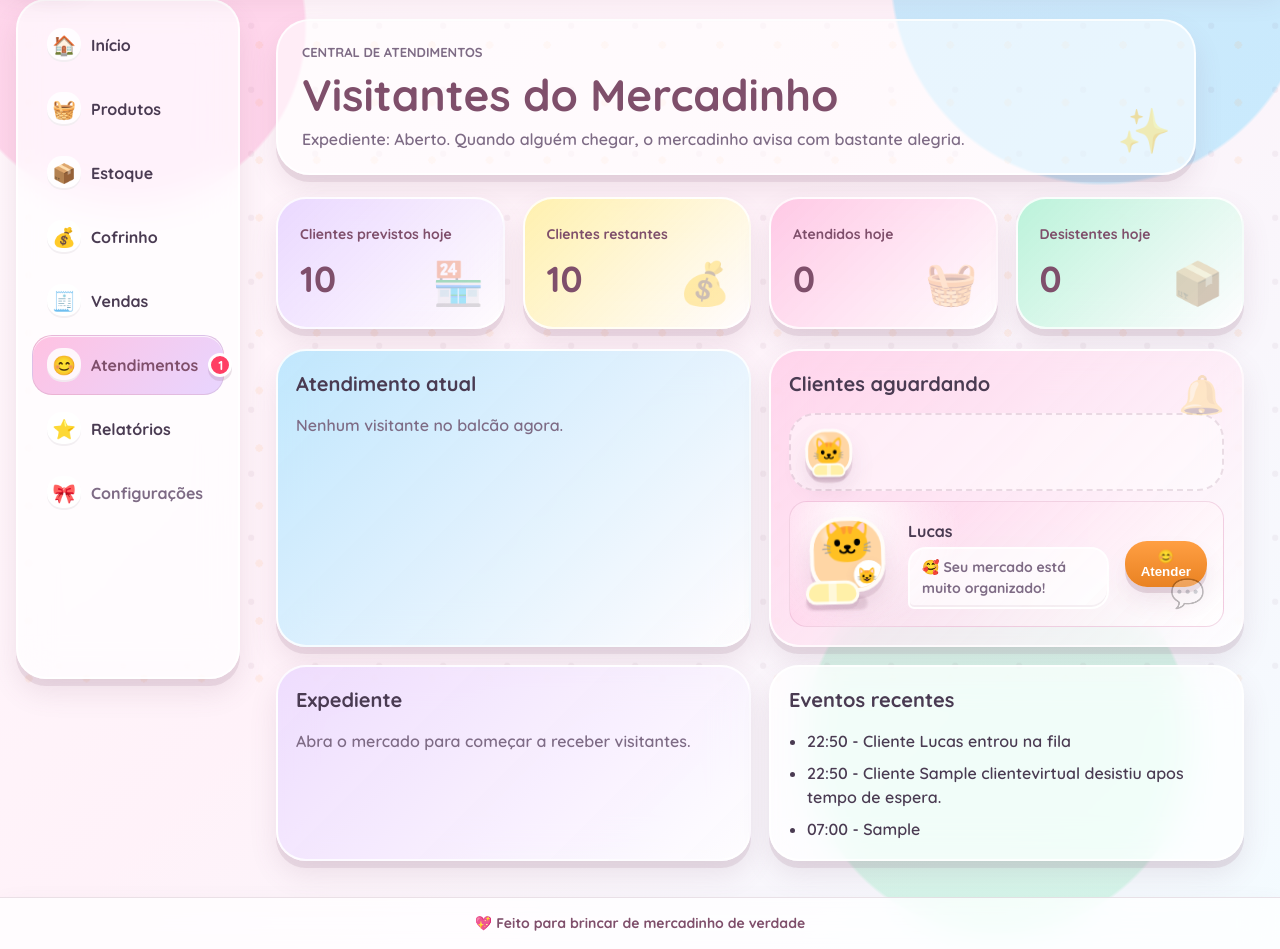
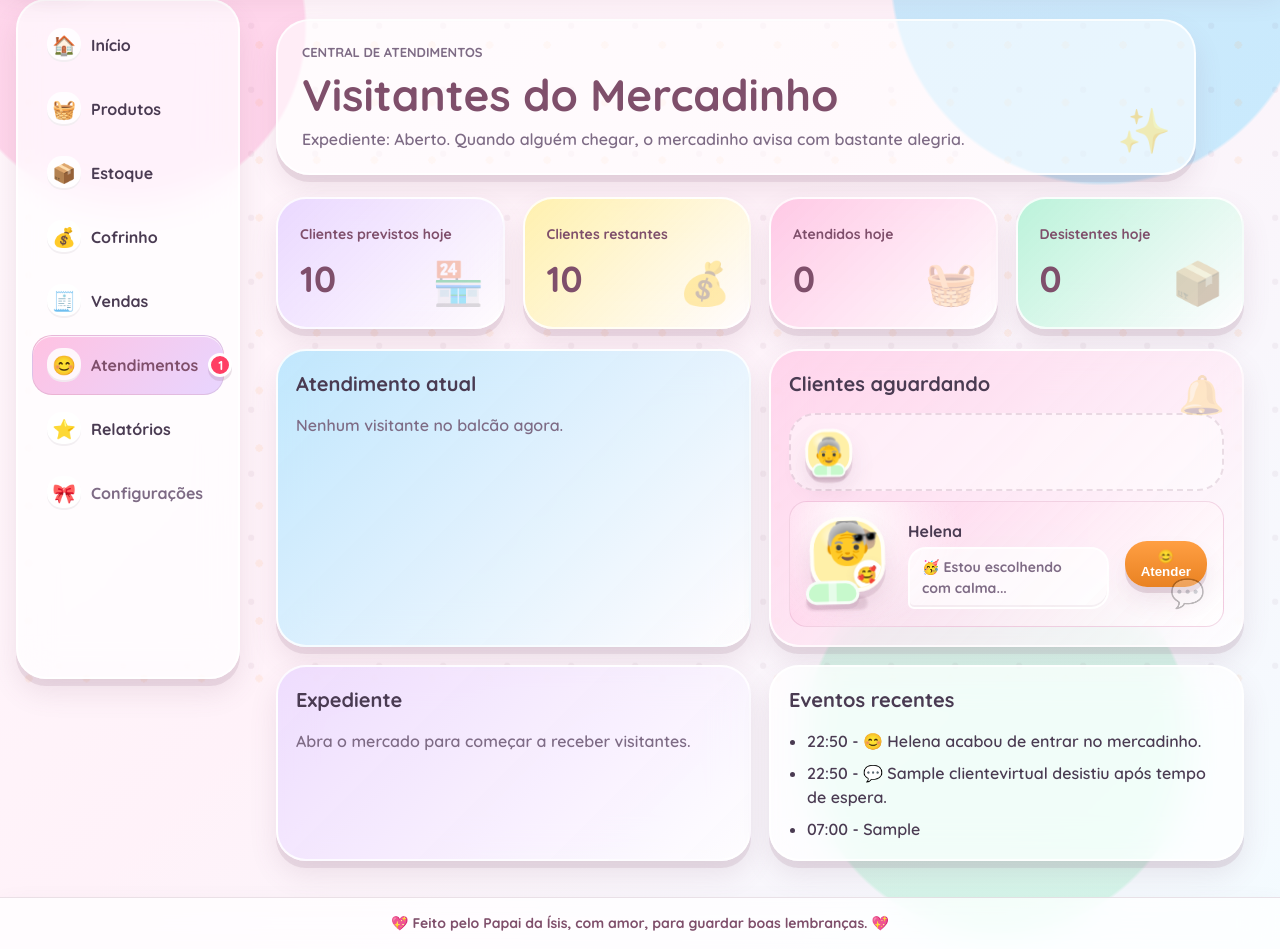
Before and after one commit to sidcleiviana/mercadinho-da-isis, a Django app: page /clientes/ in a window 1280 px wide. Shown: the part 99-1048 px from the top of the page. Run offline with Django 5.2, Linux system fonts and the light colour scheme; tables that the repository leaves empty hold one stand-in row (values such as "Sample post").

Commit message:
Aumenta variedade dos clientes virtuais

```diff
--- a/mercadinho/apps/clientes/tests.py
+++ b/mercadinho/apps/clientes/tests.py
@@ -30,6 +30,7 @@ from .services import (
     gerar_atendimentos_do_dia,
     garantir_clientes_iniciais,
     iniciar_atendimento,
+    NOMES_INICIAIS,
     processar_desistencias,
     processar_fluxo_clientes,
     responder_conversa,
@@ -68,8 +69,9 @@ class MotorClientesVirtuaisTest(TestCase):
     def test_garante_clientes_iniciais_sem_personalidade(self):
         garantir_clientes_iniciais()
 
-        self.assertEqual(ClienteVirtual.objects.count(), 15)
+        self.assertEqual(ClienteVirtual.objects.count(), len(NOMES_INICIAIS))
         self.assertTrue(ClienteVirtual.objects.filter(nome="Ana", ativo=True).exists())
+        self.assertTrue(ClienteVirtual.objects.filter(nome="Ísis", ativo=True).exists())
 
     def test_nao_gera_clientes_com_expediente_fechado(self):
         atendimentos = gerar_atendimentos_do_dia(timezone.now())
--- a/mercadinho/static/css/base.css
+++ b/mercadinho/static/css/base.css
@@ -2483,6 +2483,8 @@ tbody tr:hover td {
 }
 
 .mf-client-emoji {
+    position: relative;
+    z-index: 2;
     font-size: 44px;
     line-height: 1;
     transform: translateY(-2px);
@@ -2503,6 +2505,34 @@ tbody tr:hover td {
         linear-gradient(90deg, transparent 42%, rgba(255, 255, 255, 0.56) 42% 58%, transparent 58%),
         var(--avatar-shirt);
     box-shadow: 0 5px 0 rgba(127, 79, 107, 0.1);
+}
+
+.mf-client-hair {
+    position: absolute;
+    left: 14px;
+    top: 8px;
+    z-index: 1;
+    width: 48px;
+    height: 22px;
+    border-radius: 22px 22px 10px 10px;
+    background: var(--avatar-hair);
+    opacity: 0.42;
+    transform: rotate(-3deg);
+}
+
+.mf-client-accessory {
+    position: absolute;
+    right: 2px;
+    top: 0;
+    z-index: 4;
+    display: inline-grid;
+    place-items: center;
+    min-width: 28px;
+    min-height: 28px;
+    border-radius: 50%;
+    font-size: 22px;
+    filter: drop-shadow(0 3px 0 rgba(127, 79, 107, 0.12));
+    animation: mf-accessory-wiggle 3.2s ease-in-out infinite;
 }
 
 .mf-client-avatar-mini .mf-client-shirt {
@@ -2541,7 +2571,9 @@ tbody tr:hover td {
 }
 
 .mf-client-avatar-mini .mf-client-smile,
-.mf-client-avatar-mini .mf-client-blink {
+.mf-client-avatar-mini .mf-client-blink,
+.mf-client-avatar-mini .mf-client-hair,
+.mf-client-avatar-mini .mf-client-accessory {
     display: none;
 }
 
@@ -2784,6 +2816,17 @@ tbody tr:hover td {
     }
 }
 
+@keyframes mf-accessory-wiggle {
+    0%,
+    100% {
+        transform: rotate(-6deg);
+    }
+
+    50% {
+        transform: rotate(8deg) translateY(-2px);
+    }
+}
+
 @keyframes mf-chat-pop {
     to {
         opacity: 1;
--- a/mercadinho/static/js/mercadinho-effects.js
+++ b/mercadinho/static/js/mercadinho-effects.js
@@ -6,23 +6,35 @@
     var clientMemoryStore = "mercadinho-client-memory";
     var clientArrivalStore = "mercadinho-client-arrivals";
     var audioContext = null;
+    var femaleNames = [
+        "isis", "alice", "helena", "laura", "valentina", "sofia", "cecilia", "manuela",
+        "luna", "liz", "beatriz", "julia", "maria", "heloisa", "clara", "elisa",
+        "aurora", "catarina", "melissa", "bianca", "ana", "fernanda"
+    ];
+    var maleNames = [
+        "miguel", "arthur", "theo", "davi", "bernardo", "gabriel", "lucas", "pedro",
+        "rafael", "enzo", "samuel", "heitor", "matheus", "henrique", "benjamin", "caio",
+        "joaquim", "nicolas", "felipe", "daniel", "carlos", "joao", "gustavo"
+    ];
     var characterProfiles = [
-        { emoji: "👧", title: "Menina sorridente", mood: "😊", color: "#ffc2e2" },
-        { emoji: "👦", title: "Menino de boné", mood: "😄", color: "#a6e2fe" },
-        { emoji: "👵", title: "Vovó simpática", mood: "🥰", color: "#fff0a8" },
-        { emoji: "👴", title: "Vovô gentil", mood: "😊", color: "#e8d5ff" },
-        { emoji: "🧒", title: "Criança curiosa", mood: "🤔", color: "#b4f2d6" },
-        { emoji: "👩", title: "Mamãe", mood: "😍", color: "#ffd1dc" },
-        { emoji: "👨", title: "Papai", mood: "😄", color: "#b8e8ff" },
-        { emoji: "🧑‍🍳", title: "Cozinheiro", mood: "😋", color: "#ffe0b5" },
-        { emoji: "🦸", title: "Super-herói", mood: "🥳", color: "#d5c7ff" },
-        { emoji: "🧙", title: "Mago", mood: "😲", color: "#d9c2ff" },
-        { emoji: "🧸", title: "Ursinho", mood: "🥰", color: "#f6d7b8" },
-        { emoji: "🐼", title: "Panda", mood: "😊", color: "#e5e7eb" },
-        { emoji: "🐱", title: "Gatinho", mood: "😺", color: "#ffd6a5" },
-        { emoji: "🐰", title: "Coelhinho", mood: "😍", color: "#ffe4f1" },
-        { emoji: "🐶", title: "Cachorrinho", mood: "😄", color: "#d8b894" },
-        { emoji: "🐸", title: "Sapinho", mood: "🤗", color: "#b4f2d6" }
+        { emoji: "👧", gender: "female", title: "Menina sorridente", mood: "😊", color: "#ffc2e2" },
+        { emoji: "👧", gender: "female", title: "Menina de laço", mood: "😍", color: "#ffe4f1" },
+        { emoji: "👩", gender: "female", title: "Mamãe alegre", mood: "🥰", color: "#ffd1dc" },
+        { emoji: "👵", gender: "female", title: "Vovó simpática", mood: "🥰", color: "#fff0a8" },
+        { emoji: "👦", gender: "male", title: "Menino de boné", mood: "😄", color: "#a6e2fe" },
+        { emoji: "👦", gender: "male", title: "Menino curioso", mood: "🤔", color: "#b4f2d6" },
+        { emoji: "👨", gender: "male", title: "Papai alegre", mood: "😄", color: "#b8e8ff" },
+        { emoji: "👴", gender: "male", title: "Vovô gentil", mood: "😊", color: "#e8d5ff" },
+        { emoji: "🧒", gender: "any", title: "Criança curiosa", mood: "🤔", color: "#b4f2d6" },
+        { emoji: "🧑‍🍳", gender: "any", title: "Cozinheiro", mood: "😋", color: "#ffe0b5" },
+        { emoji: "🦸", gender: "any", title: "Super-herói", mood: "🥳", color: "#d5c7ff" },
+        { emoji: "🧙", gender: "any", title: "Mago", mood: "😲", color: "#d9c2ff" },
+        { emoji: "🧸", gender: "any", title: "Ursinho", mood: "🥰", color: "#f6d7b8" },
+        { emoji: "🐼", gender: "any", title: "Panda", mood: "😊", color: "#e5e7eb" },
+        { emoji: "🐱", gender: "any", title: "Gatinho", mood: "😺", color: "#ffd6a5" },
+        { emoji: "🐰", gender: "any", title: "Coelhinho", mood: "😍", color: "#ffe4f1" },
+        { emoji: "🐶", gender: "any", title: "Cachorrinho", mood: "😄", color: "#d8b894" },
+        { emoji: "🐸", gender: "any", title: "Sapinho", mood: "🤗", color: "#b4f2d6" }
     ];
     var personalityLines = [
         "Que mercadinho bonito!",
@@ -286,10 +298,41 @@
         return normalize(name || "cliente").replace(/\s+/g, "-");
     }
 
+    function genderForName(name) {
+        var key = clientKey(name);
+        if (femaleNames.indexOf(key) >= 0) {
+            return "female";
+        }
+        if (maleNames.indexOf(key) >= 0) {
+            return "male";
+        }
+        return "any";
+    }
+
     function profileForClient(name, id) {
         var seed = hashText((name || "") + ":" + (id || ""));
-        var profile = characterProfiles[seed % characterProfiles.length];
-        var shirtColors = ["#ffc2e2", "#a6e2fe", "#fff0a8", "#b4f2d6", "#e8d5ff", "#ffd6a5"];
+        var gender = genderForName(name);
+        var compatibleProfiles = characterProfiles.filter(function (profile) {
+            if (gender === "any") {
+                return true;
+            }
+            if (seed % 6 === 0) {
+                return profile.gender === gender || profile.gender === "any";
+            }
+            return profile.gender === gender;
+        });
+        var profiles = compatibleProfiles.length ? compatibleProfiles : characterProfiles;
+        var profile = profiles[seed % profiles.length];
+        var shirtColors = ["#ffc2e2", "#a6e2fe", "#fff0a8", "#b4f2d6", "#e8d5ff", "#ffd6a5", "#ffb3c7", "#c7f9cc"];
+        var hairColors = ["#6b3f2f", "#2f241f", "#9a6a3a", "#f2c078", "#5b4b8a", "#7f4f6b"];
+        var accessories = ["🎀", "🧢", "🕶️", "🎒", "⭐", "🌈", ""];
+        var accessory = accessories[(seed + 3) % accessories.length];
+        if (gender === "female" && seed % 3 === 0) {
+            accessory = "🎀";
+        }
+        if (gender === "male" && seed % 3 === 0) {
+            accessory = "🧢";
+        }
         return {
             emoji: profile.emoji,
             title: profile.title,
@@ -297,6 +340,8 @@
             color: profile.color,
             shirt: shirtColors[seed % shirtColors.length],
             accent: shirtColors[(seed + 2) % shirtColors.length],
+            hair: hairColors[seed % hairColors.length],
+            accessory: accessory,
             personality: personalityLines[seed % personalityLines.length]
         };
     }
@@ -334,6 +379,8 @@
             '<span class="mf-client-avatar mf-client-avatar-' + (size || "normal") + '" style="--avatar-bg:' + profile.color + '; --avatar-shirt:' + profile.shirt + '; --avatar-accent:' + profile.accent + '">' +
             '<span class="mf-client-shadow"></span>' +
             '<span class="mf-client-body">' +
+            '<span class="mf-client-hair" style="--avatar-hair:' + profile.hair + '" aria-hidden="true"></span>' +
+            '<span class="mf-client-accessory" aria-hidden="true">' + profile.accessory + '</span>' +
             '<span class="mf-client-emoji">' + profile.emoji + '</span>' +
             '<span class="mf-client-blink" aria-hidden="true"></span>' +
             '<span class="mf-client-smile" aria-hidden="true">' + mood + '</span>' +
@@ -368,7 +415,10 @@
     }
 
     function extractClientName(text) {
-        var match = String(text || "").match(/Cliente\s+(.+?)\s+(entrou|esta|está|comprou|foi|desistiu)/i);
+        var clean = String(text || "")
+            .replace(/^[^\p{L}\p{N}]+/u, "")
+            .trim();
+        var match = clean.match(/^(.+?)\s+(acabou|est[aá]|veio|entrou|quer|foi|esperou|decidiu|saiu|terminou|adorou|levou|finalizou|comprou)/i);
         return match ? match[1].trim() : "";
     }
 
@@ -536,16 +586,16 @@
             seen[key] = true;
             var value = normalize(text);
             var name = extractClientName(text);
-            if (value.indexOf("entrou na fila") >= 0 && name) {
+            if ((value.indexOf("entrou") >= 0 || value.indexOf("acabou de chegar") >= 0 || value.indexOf("acabou de entrar") >= 0) && name) {
                 sound("bell");
             }
-            if (value.indexOf("comprou") >= 0 && name) {
+            if ((value.indexOf("comprou") >= 0 || value.indexOf("finalizou uma compra") >= 0 || value.indexOf("saiu feliz") >= 0 || value.indexOf("levou") >= 0) && name) {
                 var productHint = "produtos";
                 rememberClient(name, productHint);
                 toast("🥳 " + name + " comemorou a compra!", "success");
                 confetti(24);
             }
-            if ((value.indexOf("foi atendido") >= 0 || value.indexOf("desistiu") >= 0) && name) {
+            if ((value.indexOf("foi atendido") >= 0 || value.indexOf("desistiu") >= 0 || value.indexOf("foi embora") >= 0 || value.indexOf("voltou outro dia") >= 0) && name) {
                 rememberClient(name);
             }
         });
--- a/mercadinho/templates/base.html
+++ b/mercadinho/templates/base.html
@@ -8,7 +8,7 @@
     <link rel="preconnect" href="https://fonts.googleapis.com">
     <link rel="preconnect" href="https://fonts.gstatic.com" crossorigin>
     <link href="https://fonts.googleapis.com/css2?family=Quicksand:wght@500;600;700;800&display=swap" rel="stylesheet">
-    <link rel="stylesheet" href="{% static 'css/base.css' %}?v=mercadinho-feliz-2">
+    <link rel="stylesheet" href="{% static 'css/base.css' %}?v=mercadinho-feliz-3">
 </head>
 <body>
     <header class="topbar">
@@ -47,9 +47,9 @@
     </div>
 
     <footer class="statusbar">
-        <span>💖 Feito para brincar de mercadinho de verdade</span>
+        <span>💖 Feito pelo Papai da Ísis, com amor, para guardar boas lembranças. 💖</span>
     </footer>
     <div id="mercadinho-effects-root" aria-live="polite"></div>
-    <script src="{% static 'js/mercadinho-effects.js' %}?v=2" defer></script>
+    <script src="{% static 'js/mercadinho-effects.js' %}?v=3" defer></script>
 </body>
 </html>
--- a/mercadinho/templates/base_atendimento.html
+++ b/mercadinho/templates/base_atendimento.html
@@ -8,13 +8,13 @@
     <link rel="preconnect" href="https://fonts.googleapis.com">
     <link rel="preconnect" href="https://fonts.gstatic.com" crossorigin>
     <link href="https://fonts.googleapis.com/css2?family=Quicksand:wght@500;600;700;800&display=swap" rel="stylesheet">
-    <link rel="stylesheet" href="{% static 'css/base.css' %}?v=mercadinho-feliz-2">
+    <link rel="stylesheet" href="{% static 'css/base.css' %}?v=mercadinho-feliz-3">
 </head>
 <body class="attendance-mode">
     <main class="attendance-shell">
         {% block content %}{% endblock %}
     </main>
     <div id="mercadinho-effects-root" aria-live="polite"></div>
-    <script src="{% static 'js/mercadinho-effects.js' %}?v=2" defer></script>
+    <script src="{% static 'js/mercadinho-effects.js' %}?v=3" defer></script>
 </body>
 </html>
```
Also changed, not shown: mercadinho/apps/clientes/services.py (+132 -26 lines).
